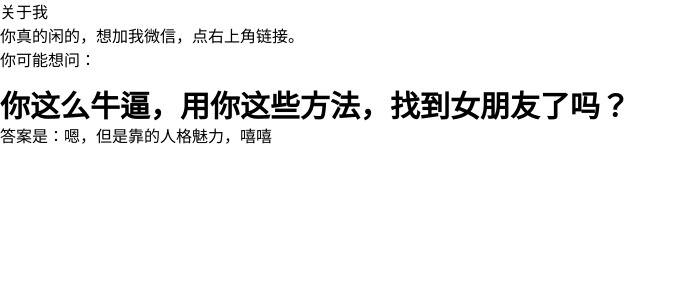
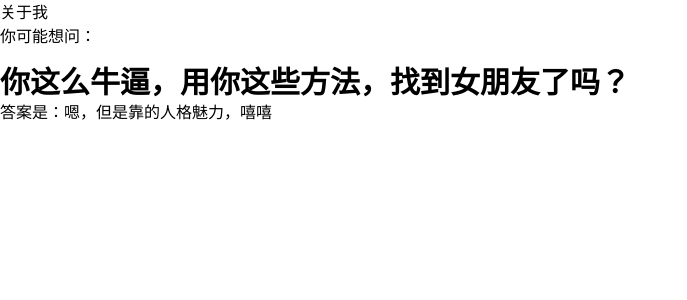
Before and after one commit to EvanNotFound/how-to-deal-with-my-crush, a Next.js app: page /about-me in a window 1280 px wide. Shown: the top 300 px of the page, without its empty margins (0-687 px from the left). Built offline with nearby package versions, Linux system fonts and the light colour scheme.

Commit message:
Remove WeChat contact invitation from about me page
Removed a line inviting contact via WeChat.

```diff
--- a/pages/about-me.mdx
+++ b/pages/about-me.mdx
@@ -3,8 +3,6 @@ comments: false
 ---
 
 # 关于我
-
-你真的闲的，想加我微信，点右上角链接。
 
 你可能想问：
 
```
